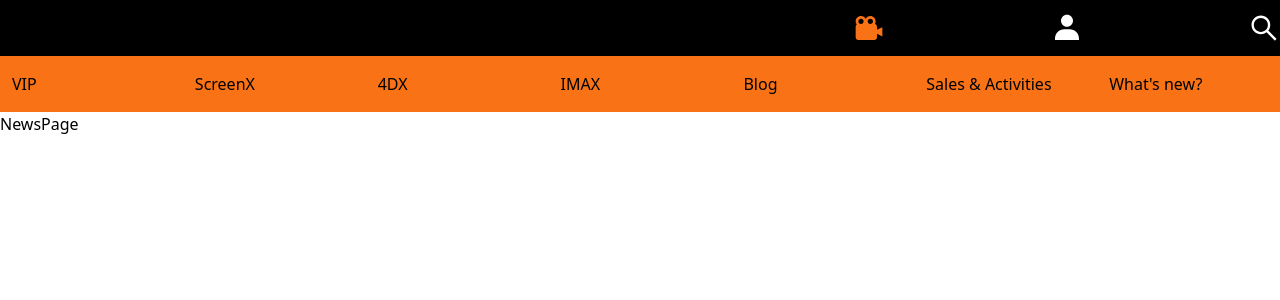
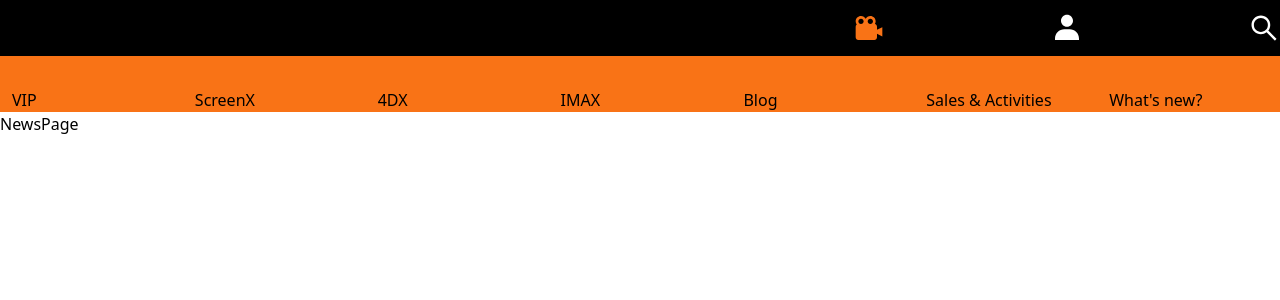
Before and after one commit to rotembab/cinema, a React (Create React App) app: page /News in a window 1280 px wide. Shown: the top 300 px of the page. Built offline with nearby package versions, Linux system fonts and the light colour scheme.

Commit message:
Fixed Navbar mini bug

```diff
--- a/src/Components/Navbar.js
+++ b/src/Components/Navbar.js
@@ -43,7 +43,7 @@ export default function Navbar() {
           <button
             key={key}
             onClick={() => navigate(element.path)}
-            className="w-full h-max py-4 hover:text-white text-left pl-3">
+            className="w-full h-max pt-8 hover:text-white text-left pl-3">
             {element.display}
             <div className="border-b border-gray-800 w-[99%] m-auto opacity-50 md:border-0"></div>
           </button>
```
